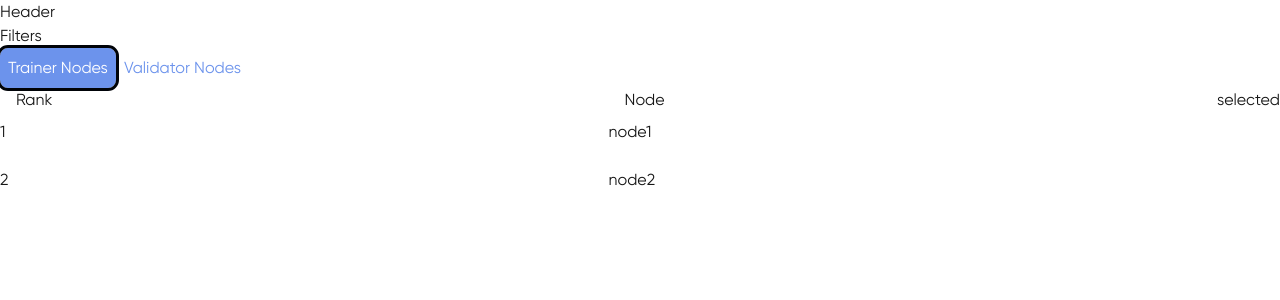
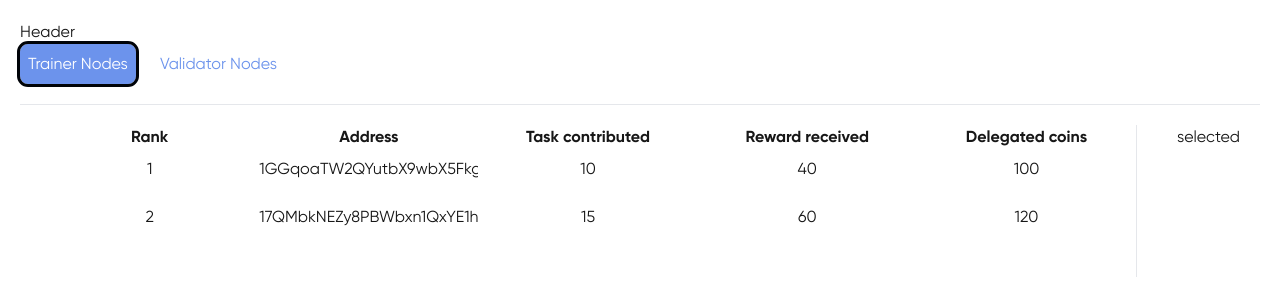
Before and after one commit to flock-io-app/flockly, a Next.js app: page / in a window 1280 px wide. Shown: the top 300 px of the page. Built offline with nearby package versions, Linux system fonts and the light colour scheme.

Commit message:
Minor refactor

```diff
--- a/src/app/components/DetailedNode.tsx
+++ b/src/app/components/DetailedNode.tsx
@@ -1,7 +1,5 @@
 import React from "react";
 
-function DetailedNode() {
+export const DetailedNode = () => {
   return <div>DetailedNode</div>;
-}
-
-export default DetailedNode;
+};
--- a/src/app/components/RadioButtonGroup.tsx
+++ b/src/app/components/RadioButtonGroup.tsx
@@ -17,7 +17,7 @@ const RadioButtonGroup: React.FC<RadioButtonGroupProps> = ({
     handler(buttonId);
   };
   return (
-    <div className="flex flex-row">
+    <div className="flex flex-row space-x-4">
       {buttonsConfig.map(
         (config: { id: string; label: string }, index: number) => {
           return (
--- a/src/app/globals.css
+++ b/src/app/globals.css
@@ -18,6 +18,7 @@ body {
   color: var(--foreground);
   background: var(--background);
   font-family: Gilroy, Arial, Helvetica, sans-serif;
+  margin: 20px;
 }
 th {
   @apply rounded-lg;
@@ -41,6 +42,10 @@ th {
   @apply rounded-lg outline outline-FlockBlue;
 }
 
+.node-table-cell {
+  @apply overflow-x-auto;
+}
+
 @font-face {
   font-family: "Gilroy";
   src: url("../../public/Gilroy Font/gilroy-Regular.ttf") format("truetype");
--- a/src/app/page.tsx
+++ b/src/app/page.tsx
@@ -25,39 +25,47 @@ export default function Home() {
   return (
     <div className="flex flex-col h-screen">
       <Header />
-      <div>Filters</div>
       <RadioButtonGroup
         buttonsConfig={BUTTON_CONFIG}
         handler={radioButtonsHandler}
         initTab={currentlySelectedTab}
       />
-      <div className="flex flex-row">
-        <div className="w-full h-full">
-          <div className={`grid grid-cols-2`}>
+      <div className="flex flex-row border-t mt-5">
+        <div className="w-full h-full m-5 border-r">
+          <div className={`grid grid-cols-5 text-center`}>
             {TABLE_HEADERS.map((header, index) => {
               return (
                 <div
                   key={index}
                   className={`${
                     header.filter ? "filterable" : ""
-                  } rounded-lg px-4`}
+                  } rounded-lg px-4 font-bold`}
                 >
                   {header.name}
                 </div>
               );
             })}
           </div>
-          <div className={`grid grid-cols-2 gap-2`}>
+          <div className={`grid grid-cols-5 gap-2`}>
             {nodes
               ? nodes.map((node, index) => {
                   return (
                     <div
                       key={index}
-                      className={`col-span-2 grid grid-cols-2 hover:bg-FlockGrey py-2`}
+                      className={`col-span-5 grid grid-cols-5 hover:bg-FlockGrey py-2 text-center`}
                       onClick={() => setSelectedNode(node)}
                     >
-                      <div>{node.rank}</div>
-                      <div>{node.name}</div>
+                      <div className="node-table-cell">{node.rank}</div>
+                      <div className="node-table-cell">{node.name}</div>
+                      <div className="node-table-cell">
+                        {node.taskContributed}
+                      </div>
+                      <div className="node-table-cell">
+                        {node.rewardReceived}
+                      </div>
+                      <div className="node-table-cell">
+                        {node.delegatedCoins}
+                      </div>
                     </div>
                   );
                 })
@@ -66,7 +74,7 @@ export default function Home() {
 
           <div></div>
         </div>
-        <div>
+        <div className="m-5">
           selected
           <NodeDetailsModal node={selectedNode} />
         </div>
@@ -83,32 +91,47 @@ const NodeDetailsModal: React.FC<NodeDetailsModalProps> = ({ node }) => {
 
 const MOCK_NODES_TRAINERS = [
   {
-    name: "node1",
+    name: "1GGqoaTW2QYutbX9wbX5Fkgu4oc26HWdAb",
     history: ["hist1"],
+    taskContributed: 10,
+    rewardReceived: 40,
+    delegatedCoins: 100,
     rank: 1,
   },
   {
-    name: "node2",
+    name: "17QMbkNEZy8PBWbxn1QxYE1h9x2V5FvzS9",
     history: ["hist1"],
+    taskContributed: 15,
+    rewardReceived: 60,
+    delegatedCoins: 120,
     rank: 2,
   },
 ];
 const MOCK_NODES_VALIDATORS = [
   {
-    name: "node3",
+    name: "1KQcyhGc5U3K5Q3yEapFdKwhyJ9SkdqQrz",
     history: ["hist1"],
+    taskContributed: 2,
+    rewardReceived: 10,
+    delegatedCoins: 5,
     rank: 1,
   },
   {
-    name: "node4",
+    name: "18fvFWvmAXbHPMVQ3ZcJNmMPRa3zt6sETS",
     history: ["hist1"],
+    taskContributed: 6,
+    rewardReceived: 20,
+    delegatedCoins: 10,
     rank: 2,
   },
 ];
 
 const TABLE_HEADERS = [
   { name: "Rank", filter: true },
-  { name: "Node", filter: false },
+  { name: "Address", filter: false },
+  { name: "Task contributed", filter: true },
+  { name: "Reward received", filter: true },
+  { name: "Delegated coins", filter: true },
 ];
 
 const BUTTON_CONFIG = [
--- a/src/app/types.tsx
+++ b/src/app/types.tsx
@@ -2,6 +2,9 @@ type NodeType = {
   name: string;
   history: string[];
   rank: number;
+  taskContributed: number;
+  rewardReceived: number;
+  delegatedCoins: number;
 };
 
 type Tabs = { tab: "TRAINER" | "VALIDATOR" };
```
